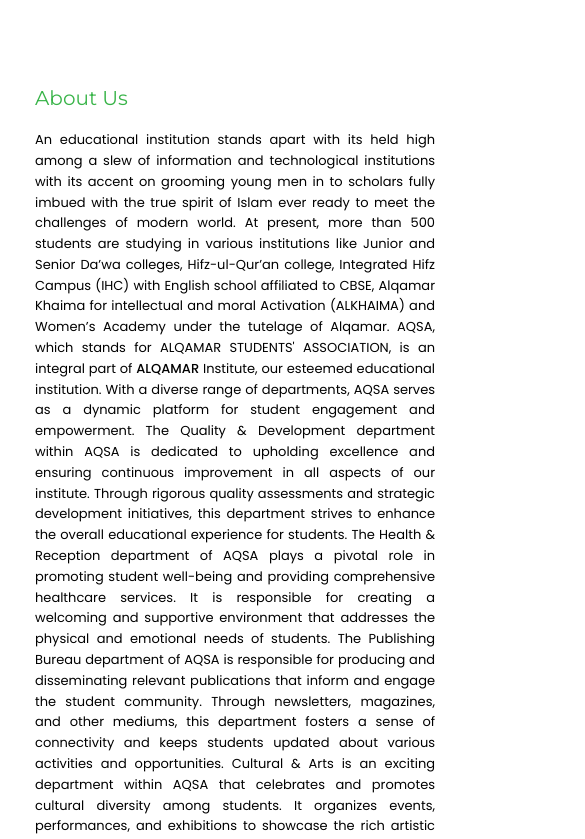
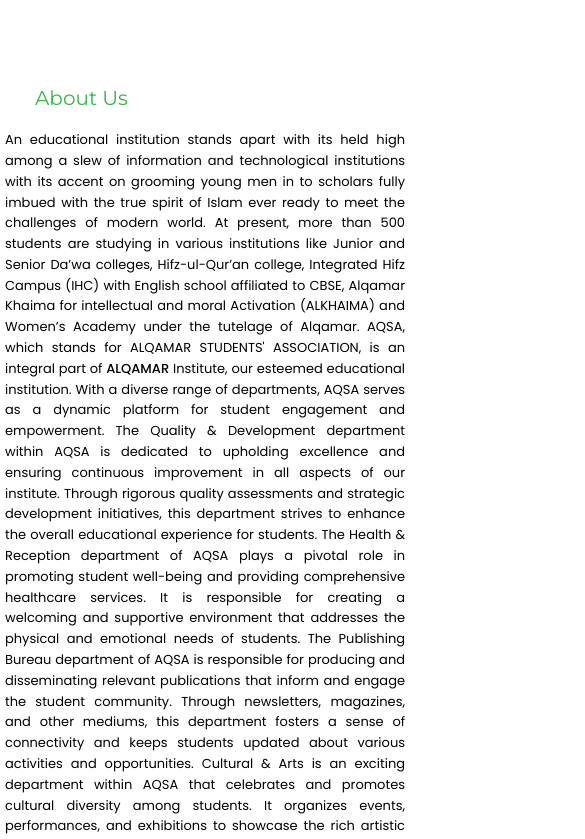
Before and after one commit to Faiz-wdr/aqsa-web, a React (Create React App) app: page / in a window 390 px wide. Shown: the part 1000-1839 px from the top of the page, 585 px wide, since content can reach past the window. Built offline with nearby package versions, Linux system fonts and the light colour scheme.

Commit message:
alignments

```diff
--- a/src/Components/about.css
+++ b/src/Components/about.css
@@ -215,7 +215,7 @@
     }
     .text-sec-abt p{
         width: 500px;
-        margin-left: -75px;
+        margin-left: -105px;
     }
     hr{
         width: 250px;
--- a/src/Components/footer.css
+++ b/src/Components/footer.css
@@ -5,6 +5,7 @@
     color: #39B449;
     padding: 30px 0;
     text-align: center;
+    width: 100vh;
   }
 
 
```
